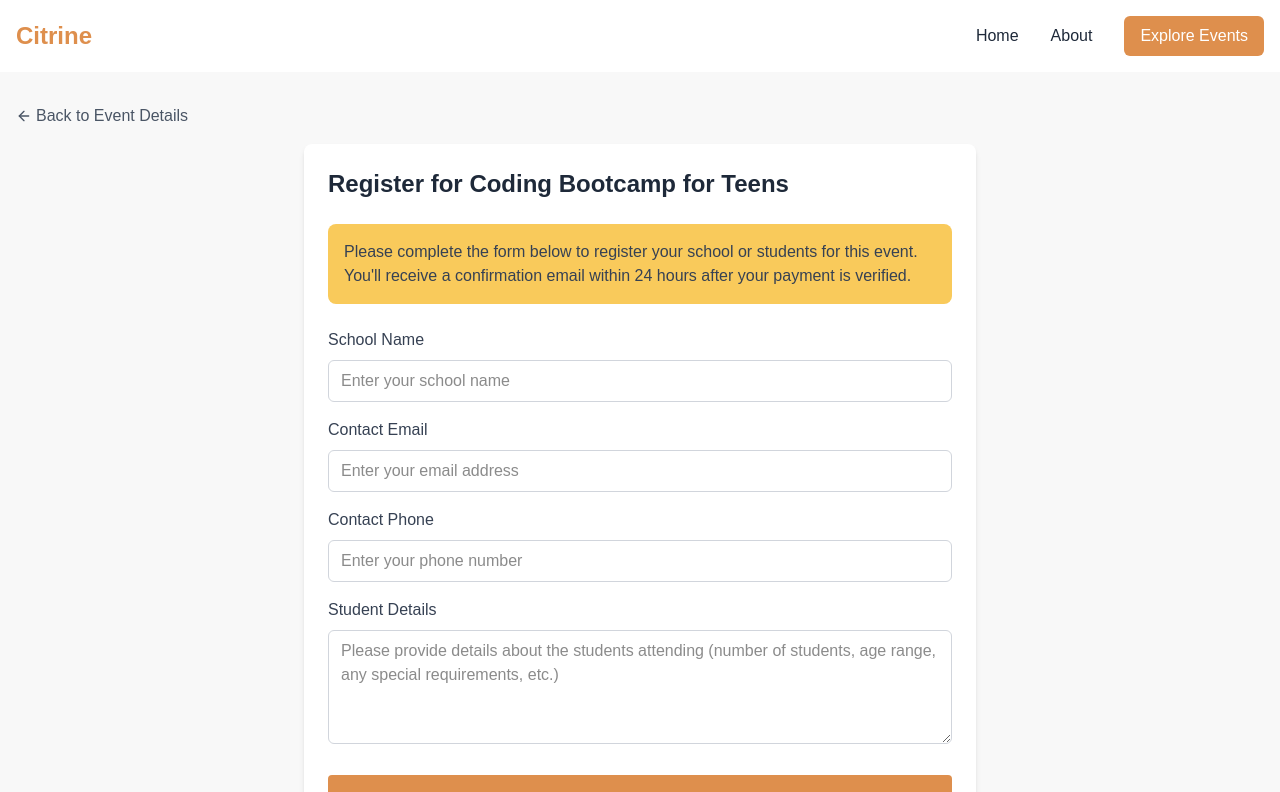
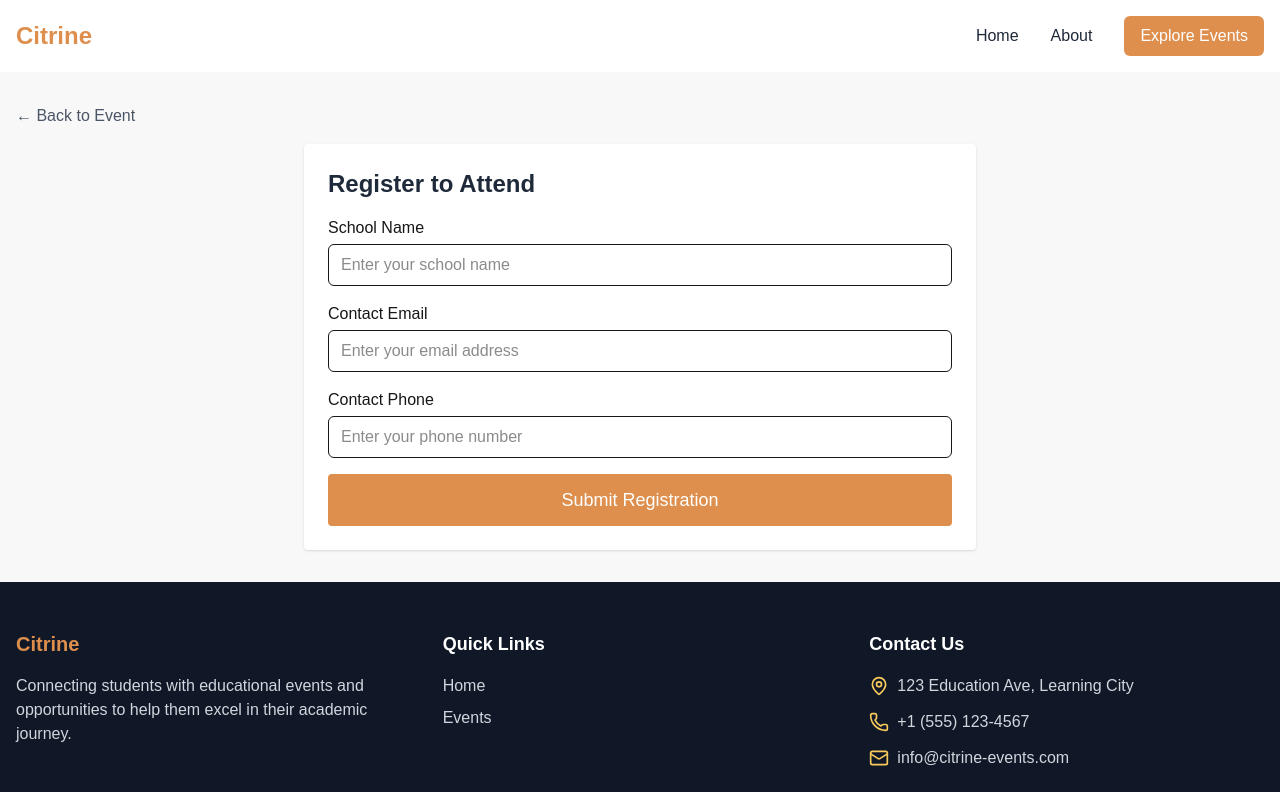
Before and after one commit to fiyinfoluwapy/the-citrine, a Next.js app: page /register/coding-bootcamp-for-teens in a window 1280 px wide. Shown: the top 792 px of the page. Built offline with nearby package versions, Linux system fonts and the light colour scheme.

Commit message:
Update page.tsx

```diff
--- a/src/app/register/[slug]/page.tsx
+++ b/src/app/register/[slug]/page.tsx
@@ -1,73 +1,35 @@
-// src/app/register/[slug]/page.tsx
 'use client'
 
 import React from 'react'
-import { useRouter, useSearchParams } from 'next/navigation'
+import { useParams, useRouter } from 'next/navigation'
 import { useForm } from 'react-hook-form'
 import { zodResolver } from '@hookform/resolvers/zod'
-import { ArrowLeftIcon } from 'lucide-react'
-import { registrationSchema, RegistrationFormData } from '@/utils/validation'
-import { events } from '@/data/events'
+import { z } from 'zod'
 import { Button } from '@/components/Button'
 
-interface RegisterPageProps {
-  params: {
-    slug: string
-  }
-}
+const registerSchema = z.object({
+  schoolName: z.string().min(1, 'School name is required'),
+  contactEmail: z.string().email('Invalid email'),
+  contactPhone: z.string().min(10, 'Phone number is required'),
+})
 
-export default function RegisterPage({ params }: RegisterPageProps) {
-  const { slug } = params
+type RegisterFormData = z.infer<typeof registerSchema>
+
+export default function RegisterPage() {
   const router = useRouter()
-
-  const event = events.find((e) => e.slug === slug)
+  const { slug } = useParams() as { slug: string } // <- 👈 important fix
 
   const {
     register,
     handleSubmit,
-    formState: { errors, isSubmitting }
-  } = useForm<RegistrationFormData>({
-    resolver: zodResolver(registrationSchema)
+    formState: { errors },
+  } = useForm<RegisterFormData>({
+    resolver: zodResolver(registerSchema),
   })
 
-  const onSubmit = async (data: RegistrationFormData) => {
-    const referenceId = `CIT-${Date.now().toString().slice(-6)}`
-    const title = event?.title || 'Citrine Event'
-
-    try {
-      await fetch('https://formsubmit.co/ajax/teedire@gmail.com', {
-        method: 'POST',
-        headers: {
-          'Content-Type': 'application/json',
-          Accept: 'application/json'
-        },
-        body: JSON.stringify({
-          ...data,
-          event: title,
-          referenceId
-        })
-      })
-
-      router.push(
-        `/register/success?referenceId=${referenceId}&title=${encodeURIComponent(title)}`
-      )
-    } catch (error) {
-      console.error('Submission failed:', error)
-      alert('Something went wrong. Please try again later.')
-    }
-  }
-
-
-  if (!event) {
-    return (
-      <div className="container mx-auto px-4 py-16 text-center">
-        <h2 className="text-2xl font-bold mb-4">Event Not Found</h2>
-        <p className="mb-8">
-          The event you're looking for doesn't exist or has been removed.
-        </p>
-        <Button onClick={() => router.push('/events')}>Back to Events</Button>
-      </div>
-    )
+  const onSubmit = (data: RegisterFormData) => {
+    console.log('Form submitted:', data)
+    // Optionally redirect or send data to backend
   }
 
   return (
@@ -77,120 +39,59 @@ export default function RegisterPage({ params }: RegisterPageProps) {
           onClick={() => router.push(`/events/${slug}`)}
           className="flex items-center text-gray-600 hover:text-[#DE8F4D] mb-4"
         >
-          <ArrowLeftIcon className="h-4 w-4 mr-1" />
-          Back to Event Details
+          ← Back to Event
         </button>
 
-        <div className="max-w-2xl mx-auto bg-white rounded-lg shadow-md p-6">
-          <h1 className="text-2xl font-bold text-gray-800 mb-6">
-            Register for {event.title}
+        <div className="max-w-2xl mx-auto bg-white p-6 rounded shadow">
+          <h1 className="text-2xl font-semibold mb-4 text-gray-800">
+            Register to Attend
           </h1>
-
-          <div className="bg-[#F9CA5B] bg-opacity-20 p-4 rounded-lg mb-6">
-            <p className="text-gray-700">
-              Please complete the form below to register your school or students
-              for this event. You'll receive a confirmation email within 24
-              hours after your payment is verified.
-            </p>
-          </div>
 
           <form onSubmit={handleSubmit(onSubmit)}>
             <div className="mb-4">
-              <label
-                htmlFor="schoolName"
-                className="block text-gray-700 font-medium mb-2"
-              >
-                School Name
-              </label>
+              <label className="block mb-1 font-medium">School Name</label>
               <input
                 id="schoolName"
                 type="text"
-                className={`w-full px-3 py-2 border rounded-md focus:outline-none focus:ring-2 focus:ring-[#DE8F4D] ${errors.schoolName ? 'border-red-500' : 'border-gray-300'
-                  }`}
+                className="w-full px-3 py-2 border rounded-md focus:outline-none focus:ring-2 focus:ring-orange-400"
                 placeholder="Enter your school name"
                 {...register('schoolName')}
               />
               {errors.schoolName && (
-                <p className="mt-1 text-red-500 text-sm">
-                  {errors.schoolName.message}
-                </p>
+                <p className="text-red-500 text-sm mt-1">{errors.schoolName.message}</p>
               )}
             </div>
 
             <div className="mb-4">
-              <label
-                htmlFor="contactEmail"
-                className="block text-gray-700 font-medium mb-2"
-              >
-                Contact Email
-              </label>
+              <label className="block mb-1 font-medium">Contact Email</label>
               <input
                 id="contactEmail"
                 type="email"
-                className={`w-full px-3 py-2 border rounded-md focus:outline-none focus:ring-2 focus:ring-[#DE8F4D] ${errors.contactEmail ? 'border-red-500' : 'border-gray-300'
-                  }`}
+                className="w-full px-3 py-2 border rounded-md focus:outline-none focus:ring-2 focus:ring-orange-400"
                 placeholder="Enter your email address"
                 {...register('contactEmail')}
               />
               {errors.contactEmail && (
-                <p className="mt-1 text-red-500 text-sm">
-                  {errors.contactEmail.message}
-                </p>
+                <p className="text-red-500 text-sm mt-1">{errors.contactEmail.message}</p>
               )}
             </div>
 
             <div className="mb-4">
-              <label
-                htmlFor="contactPhone"
-                className="block text-gray-700 font-medium mb-2"
-              >
-                Contact Phone
-              </label>
+              <label className="block mb-1 font-medium">Contact Phone</label>
               <input
                 id="contactPhone"
                 type="tel"
-                className={`w-full px-3 py-2 border rounded-md focus:outline-none focus:ring-2 focus:ring-[#DE8F4D] ${errors.contactPhone ? 'border-red-500' : 'border-gray-300'
-                  }`}
+                className="w-full px-3 py-2 border rounded-md focus:outline-none focus:ring-2 focus:ring-orange-400"
                 placeholder="Enter your phone number"
                 {...register('contactPhone')}
               />
               {errors.contactPhone && (
-                <p className="mt-1 text-red-500 text-sm">
-                  {errors.contactPhone.message}
-                </p>
+                <p className="text-red-500 text-sm mt-1">{errors.contactPhone.message}</p>
               )}
             </div>
 
-            <div className="mb-6">
-              <label
-                htmlFor="studentDetails"
-                className="block text-gray-700 font-medium mb-2"
-              >
-                Student Details
-              </label>
-              <textarea
-                id="studentDetails"
-                rows={4}
-                className={`w-full px-3 py-2 border rounded-md focus:outline-none focus:ring-2 focus:ring-[#DE8F4D] ${errors.studentDetails ? 'border-red-500' : 'border-gray-300'
-                  }`}
-                placeholder="Please provide details about the students attending (number of students, age range, any special requirements, etc.)"
-                {...register('studentDetails')}
-              ></textarea>
-              {errors.studentDetails && (
-                <p className="mt-1 text-red-500 text-sm">
-                  {errors.studentDetails.message}
-                </p>
-              )}
-            </div>
-
-            <Button
-              type="submit"
-              variant="primary"
-              size="lg"
-              fullWidth
-              disabled={isSubmitting}
-            >
-              {isSubmitting ? 'Submitting...' : 'Submit Registration'}
+            <Button type="submit" variant="primary" size="lg" fullWidth>
+              Submit Registration
             </Button>
           </form>
         </div>
```
